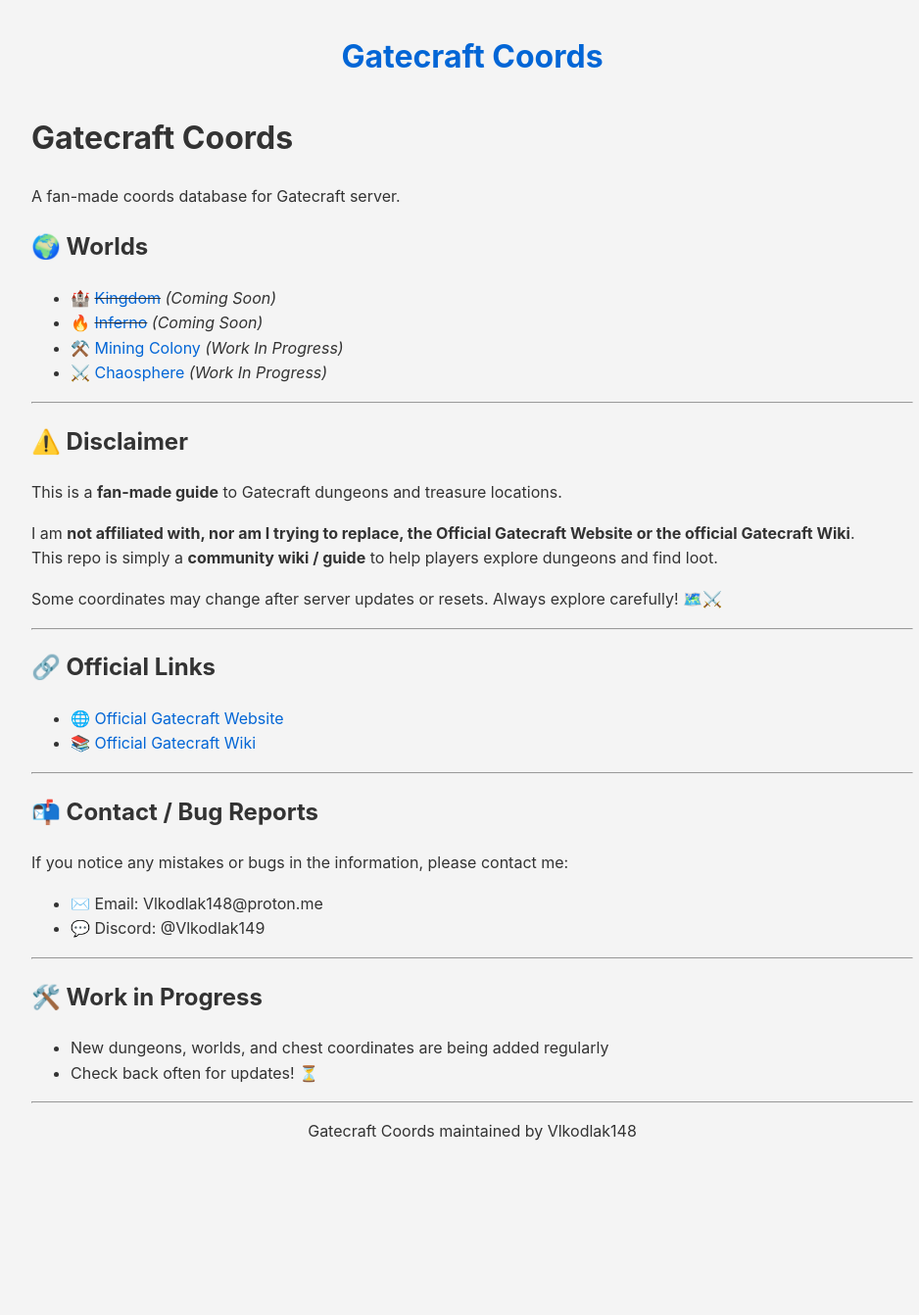
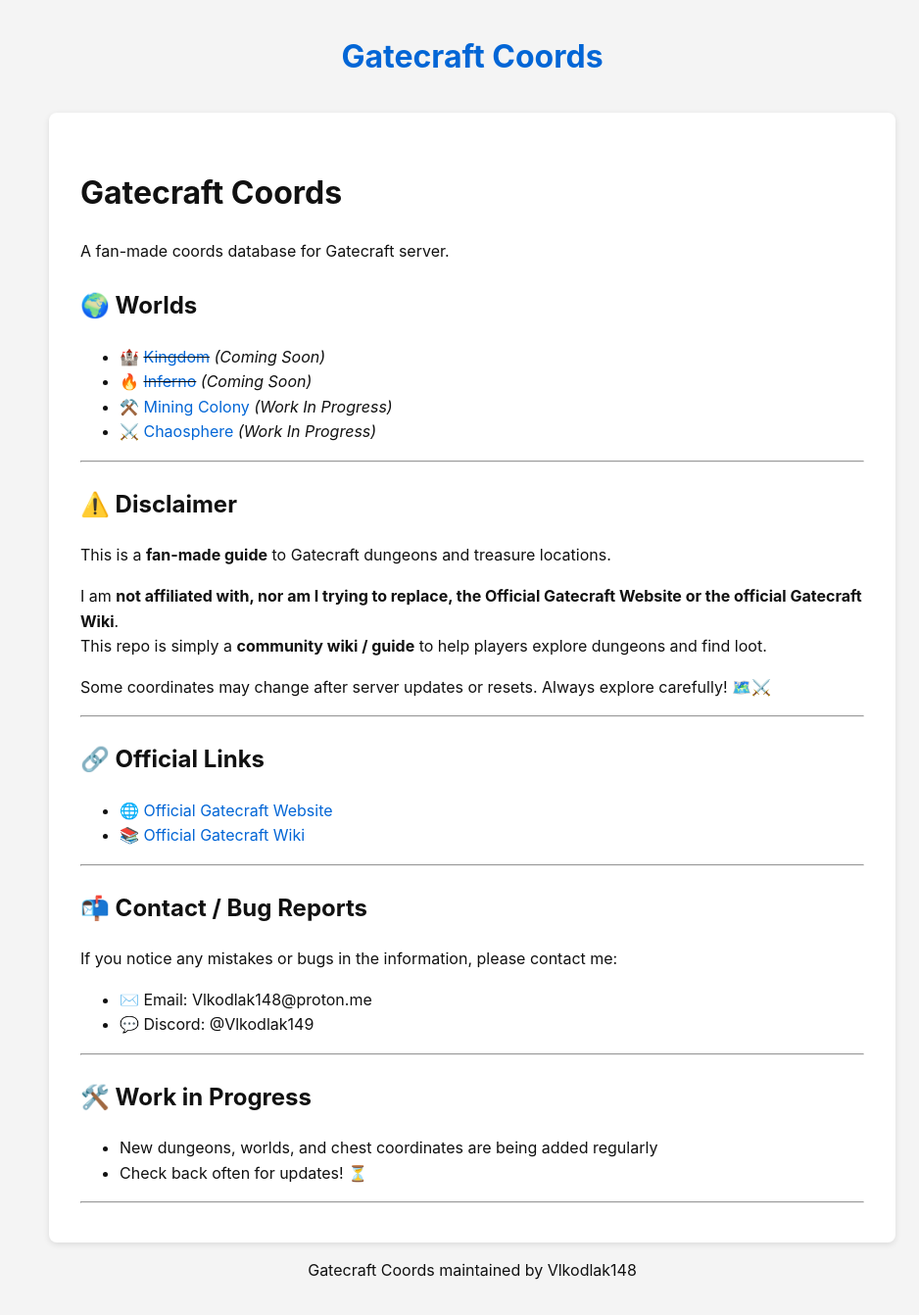
Before and after one commit to Vlkodlak148/Gatecraft-Coords, a Jekyll site: the page built from README.md, in a window 1280 px wide. Shown: the whole page at 98% size, without its empty margins (158-1096 px from the left). Built offline with Jekyll 4.4.1, drawn with Linux system fonts in a browser that asks for light colours; our own code applies the rules of GitHub Pages for plain Markdown files; before the commit the page ends 1200 px from its top, so only the background shows below that.

Commit message:
Updated assets/css/style.css

```diff
--- a/assets/css/style.css
+++ b/assets/css/style.css
@@ -1,22 +1,30 @@
 body {
-    font-family: -apple-system, BlinkMacSystemFont, "Segoe UI", Roboto, sans-serif;
-    line-height: 1.6;
-    max-width: 900px;
-    margin: 2rem auto;
-    padding: 0 1rem;
-    color: #333;
-    background-color: #f4f4f4;
+  font-family: -apple-system, BlinkMacSystemFont, "Segoe UI", Roboto, Helvetica, Arial, sans-serif;
+  margin: 2rem;
+  line-height: 1.6;
+  background-color: #f4f4f4;
+  color: #111;
 }
 
-a { color: #0366d6; text-decoration: none; }
-a:hover { text-decoration: underline; }
+a {
+  color: #0366d6;
+  text-decoration: none;
+}
 
-header, footer { text-align: center; margin-bottom: 2rem; }
+header, footer {
+  text-align: center;
+  margin-bottom: 2rem;
+}
 
-#search-input {
-    margin-top: 0.5rem;
-    margin-bottom: 1rem;
-    width: 100%;
-    max-width: 400px;
-    padding: 0.5rem;
+h1, h2, h3 {
+  margin-top: 1.5rem;
 }
+
+main {
+  max-width: 800px;
+  margin: 0 auto;
+  background: white;
+  padding: 2rem;
+  border-radius: 8px;
+  box-shadow: 0 2px 6px rgba(0,0,0,0.1);
+}
```
